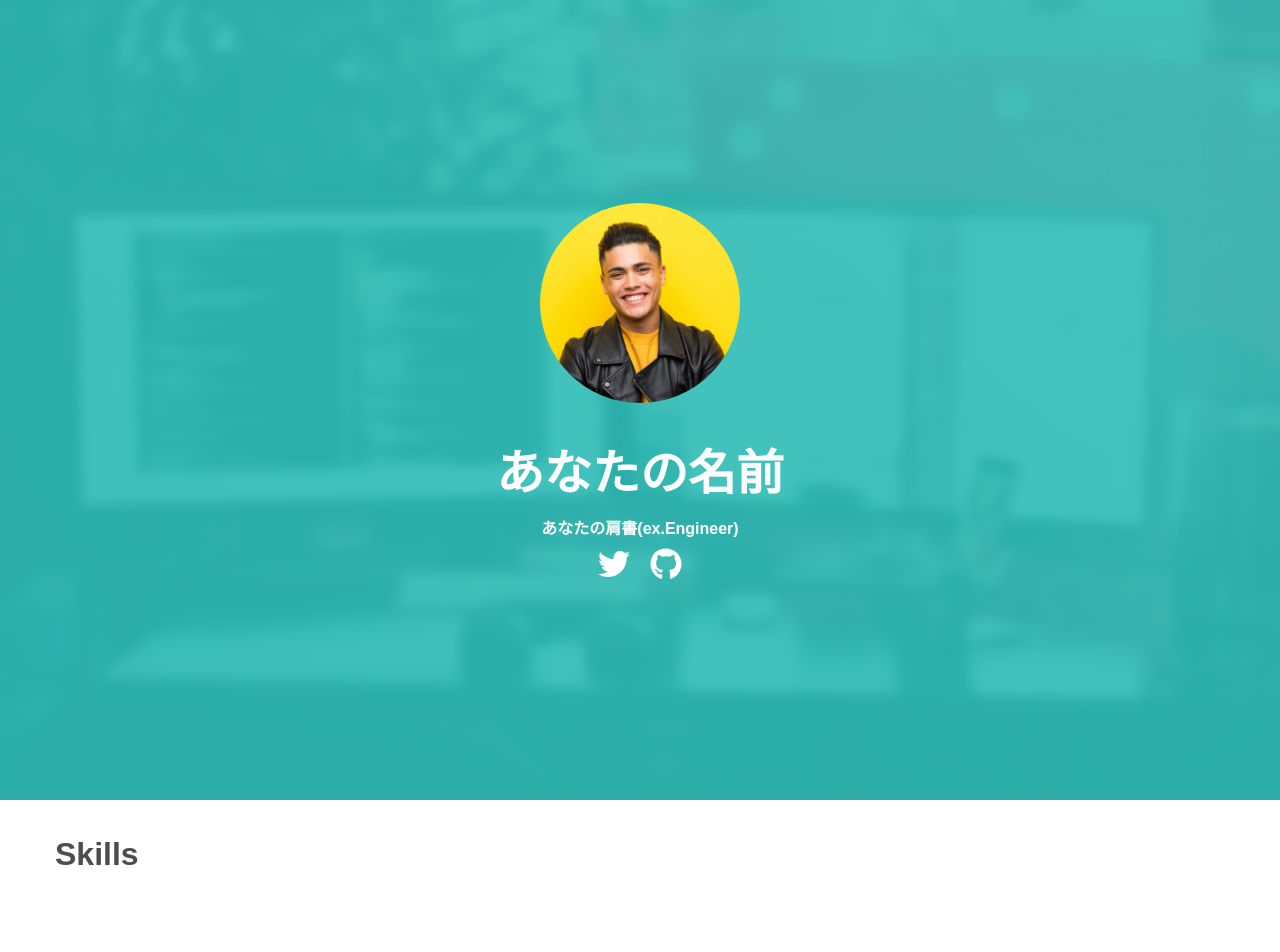
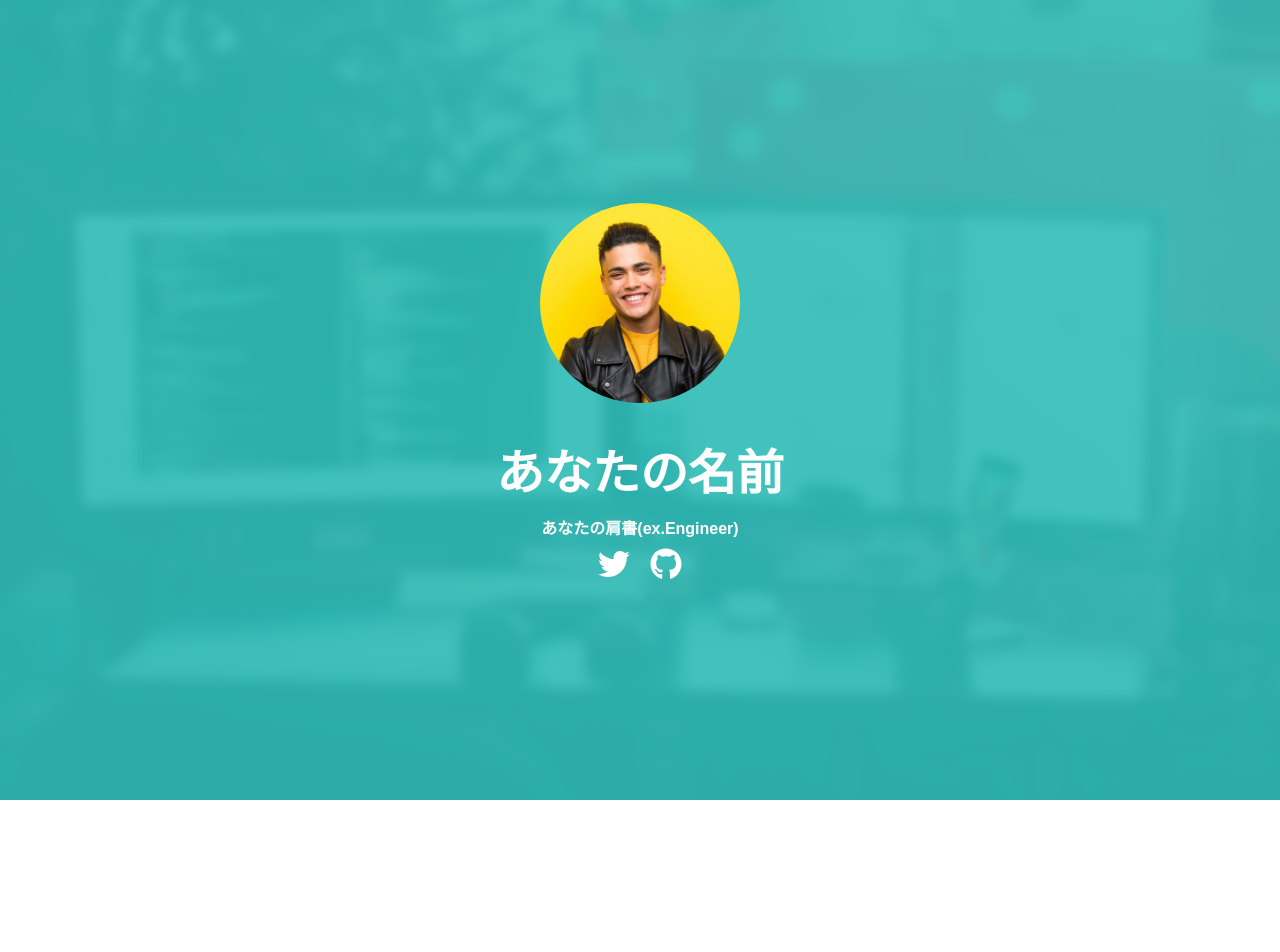
Before and after one commit to g-murata/portfolio-site, a React (Create React App) app: page / in a window 1280 px wide. Shown: the top 952 px of the page. Before the commit the page ends 907 px from the top, so only its background shows below. Built offline with nearby package versions, Linux system fonts and the light colour scheme.

Commit message:
skillコンポーネントにcssあてる

```diff
--- a/src/App.css
+++ b/src/App.css
@@ -102,3 +102,18 @@ h3 {
 .icon-link {
   position: relative;
 }
+#skills {
+  padding: 128px 0;
+  clear: both;
+}
+
+.heading {
+ margin-bottom: 32px;
+ text-align: center;
+}
+
+.skills-container {
+ display: flex;
+ flex-wrap: wrap;
+ text-align: center;
+}
```
